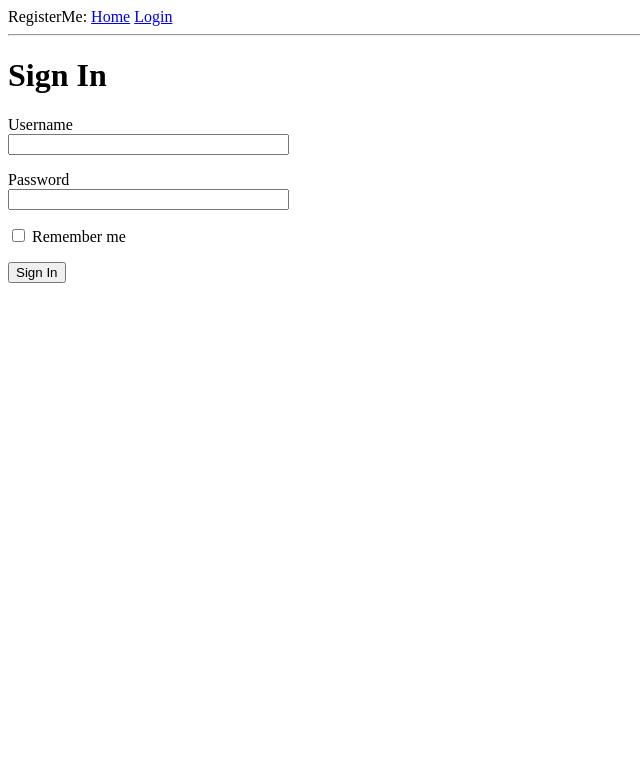
After one commit to Fibration/RegisterMe-, a Flask app: page /login in a window 1280 px wide. The commit adds this page. Shown: the top 783 px of the page, without its empty margins (0-640 px from the left). Run offline with Flask 2, Linux system fonts and the light colour scheme.

Commit message:
up to exercise 3

```diff
--- a/app/__init__.py
+++ b/app/__init__.py
@@ -1,5 +1,7 @@
 from flask import Flask
+from config import Config
 
 app = Flask(__name__)
+app.config.from_object(Config)
 
 from app import routes
--- /dev/null
+++ b/app/forms.py
@@ -0,0 +1,9 @@
+from flask_wtf import FlaskForm
+from wtforms import StringField, PasswordField, BooleanField, SubmitField
+from wtforms.validators import DataRequired
+
+class LoginForm(FlaskForm):
+    username = StringField('Username', validators=[DataRequired()])
+    password = PasswordField('Password', validators=[DataRequired()])
+    remember_me = BooleanField('Remember me')
+    submit = SubmitField('Sign In')
--- a/app/routes.py
+++ b/app/routes.py
@@ -1,6 +1,7 @@
 
 from flask import render_template
 from app import app
+from app.forms import LoginForm
 
 @app.route('/')
 @app.route('/index')
@@ -17,3 +18,10 @@ def index():
         }
     ]
     return render_template('index.html', title='Home', user=user, posts=posts)
+
+@app.route('/login', methods = ['GET','POST'])
+def login():
+    form = LoginForm()
+    if form.validate_on_submit():
+        return redirect(url_for('index'))
+    return render_template('login.html', title='Sign In', form=form)
--- /dev/null
+++ b/app/templates/base.html
@@ -0,0 +1,18 @@
+<html>
+        <head>
+            {% if title %}
+            <title>{{ title }} - RegisterMe!</title>
+            {% else %}
+            <title>Welcome to RegisterMe!</title>
+            {% endif %}
+        </head>
+        <body>
+            <div>
+                RegisterMe:
+                <a href="{{ url_for('index') }}">Home</a>
+                <a href="{{ url_for('login') }}">Login</a>
+            </div>
+            <hr>
+            {% block content %}{% endblock %}
+        </body>
+    </html>
--- /dev/null
+++ b/app/templates/login.html
@@ -0,0 +1,18 @@
+{% extends "base.html" %}
+
+{% block content %}
+    <h1>Sign In</h1>
+    <form action="" method="post" novalidate>
+        {{ form.hidden_tag() }}
+        <p>
+            {{ form.username.label }} <br>
+            {{ form.username(size=32 )}}
+        </p>
+        <p>
+            {{ form.password.label }} <br>
+            {{ form.password(size=32) }}
+        </p>
+        <p>{{ form.remember_me() }} {{ form.remember_me.label }}</p>
+        <p>{{ form.submit() }}</p>
+    </form>
+{% endblock %}
```
Also changed, not shown: app/templates/index.html (+9 -15 lines), config.py (added, +10 -0 lines), 2 other files.
